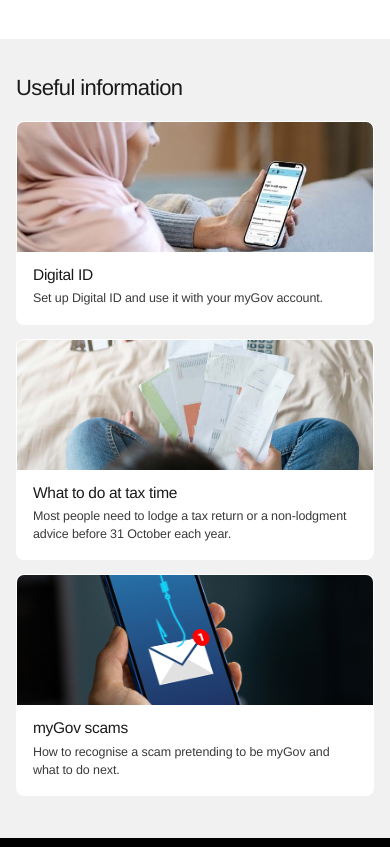
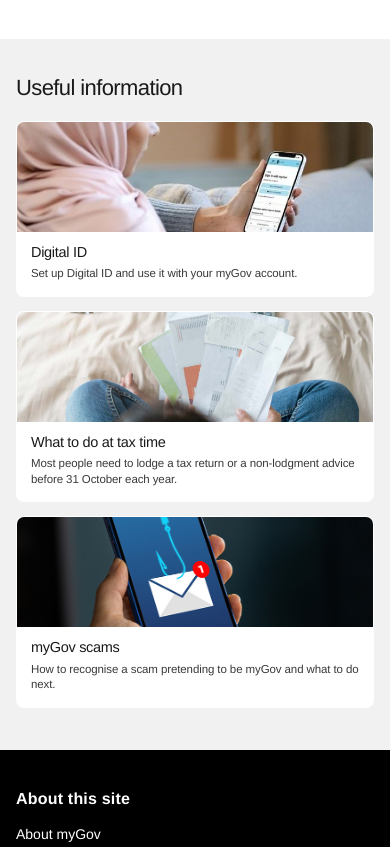
Before and after one commit to xxfrwd/sdsdf, a plain HTML site: page index.html in a window 390 px wide. Shown: the part 1001-1848 px from the top of the page. Drawn offline with Linux system fonts and the light colour scheme.

Commit message:
Update style.css

```diff
--- a/style.css
+++ b/style.css
@@ -1,6 +1,9 @@
 /* ============================================================
    style.css — полный файл
-   Карточки .useful уменьшены на мобиле и малом телефоне.
+   Карточки .useful уменьшены ещё на 20px.
+   Find support уменьшен ещё на 20px.
+   Синяя полоса .top-strip растянута до краёв экрана,
+   включая iPhone safe-area.
    ============================================================ */
 
 * {
@@ -15,14 +18,19 @@
     scroll-behavior: smooth;
 }
 
-/* Первые 180 пикселей — голубые */
+/* Первые 180 пикселей — голубые, во всю ширину экрана */
 .top-strip {
     height: 180px;
+    width: 100%;
     background-color: #87CEEB;
     display: flex;
     align-items: center;
     justify-content: space-between;
     padding: 0 40px;
+    margin-left: calc(-1 * env(safe-area-inset-left, 0px));
+    margin-right: calc(-1 * env(safe-area-inset-right, 0px));
+    padding-left: calc(40px + env(safe-area-inset-left, 0px));
+    padding-right: calc(40px + env(safe-area-inset-right, 0px));
 }
 
 .top-strip img {
@@ -177,9 +185,9 @@
     background: #2a2a2a;
 }
 
-/* Блок "Find support" */
+/* Блок "Find support" — 662px (было 682) */
 .find-support {
-    width: 682px;
+    width: 662px;
     height: 350px;
     display: flex;
     align-items: stretch;
@@ -437,7 +445,10 @@
    Планшеты (max-width: 1024px)
    ============================================ */
 @media (max-width: 1024px) {
-    .top-strip { padding: 0 30px; }
+    .top-strip {
+        padding-left: calc(30px + env(safe-area-inset-left, 0px));
+        padding-right: calc(30px + env(safe-area-inset-right, 0px));
+    }
     .top-strip img { margin-left: 0; width: 260px; height: auto; }
     .nav { margin-right: 0; gap: 20px; }
     .nav a { font-size: 16px; }
@@ -451,7 +462,7 @@
 
     .find-support {
         width: auto; max-width: 100%; height: auto;
-        margin: 20px 190px 70px 60px;
+        margin: 20px 210px 70px 60px;
     }
     .find-support .text { padding: 30px 30px 30px 40px; }
     .find-support h2 { font-size: 36px; }
@@ -466,11 +477,11 @@
     .useful-card {
         width: auto;
         height: auto;
-        min-height: 430px;
+        min-height: 410px;
     }
     .useful-card .card-image {
-        height: 220px;
-        flex-basis: 220px;
+        height: 200px;
+        flex-basis: 200px;
     }
 
     .footer { padding: 60px 30px 50px 60px; }
@@ -483,6 +494,8 @@
     .top-strip {
         height: auto; min-height: 120px;
         padding: 20px 20px;
+        padding-left: calc(20px + env(safe-area-inset-left, 0px));
+        padding-right: calc(20px + env(safe-area-inset-right, 0px));
         flex-direction: column; gap: 20px;
         align-items: center; justify-content: center;
     }
@@ -533,7 +546,7 @@
     }
     .find-support .image img { object-fit: cover; }
 
-    /* Карточки заметно меньше */
+    /* Карточки уменьшены ещё на 20px */
     .useful {
         padding: 44px max(18px, env(safe-area-inset-right)) 50px max(18px, env(safe-area-inset-left));
     }
@@ -548,17 +561,17 @@
         min-height: auto;
     }
     .useful-card .card-image {
-        height: 150px;
-        flex-basis: 150px;
+        height: 130px;
+        flex-basis: 130px;
     }
-    .useful-card .card-body { padding: 16px 18px 18px 18px; }
+    .useful-card .card-body { padding: 14px 16px 16px 16px; }
     .useful-card h3 {
-        font-size: 17px;
-        margin-bottom: 8px;
+        font-size: 16px;
+        margin-bottom: 7px;
         min-height: auto;
         -webkit-line-clamp: 2;
     }
-    .useful-card p  { font-size: 13px; line-height: 1.45; -webkit-line-clamp: 3; }
+    .useful-card p  { font-size: 12.5px; line-height: 1.4; -webkit-line-clamp: 3; }
 
     .footer { padding: 50px 20px 40px 20px; }
     .footer-top { flex-direction: column; gap: 40px; margin-bottom: 40px; }
@@ -607,23 +620,23 @@
     .find-support p  { font-size: 15px; }
     .find-support .image { height: 180px; }
 
-    /* Карточки ещё меньше */
+    /* Карточки ещё на 20px меньше */
     .useful {
         padding: 36px max(16px, env(safe-area-inset-right)) 42px max(16px, env(safe-area-inset-left));
     }
     .useful h2 { font-size: 22px; margin-bottom: 20px; }
     .useful-grid { gap: 14px; }
     .useful-card .card-image {
-        height: 130px;
-        flex-basis: 130px;
+        height: 110px;
+        flex-basis: 110px;
     }
-    .useful-card .card-body { padding: 14px 16px 16px 16px; }
+    .useful-card .card-body { padding: 12px 14px 14px 14px; }
     .useful-card h3 {
-        font-size: 15.5px;
-        margin-bottom: 6px;
+        font-size: 14.5px;
+        margin-bottom: 5px;
         -webkit-line-clamp: 2;
     }
-    .useful-card p  { font-size: 12.5px; line-height: 1.4; -webkit-line-clamp: 2; }
+    .useful-card p  { font-size: 11.5px; line-height: 1.35; -webkit-line-clamp: 2; }
 
     .footer { padding: 40px 16px 30px 16px; }
     .footer-col h4 { font-size: 16px; }
```
